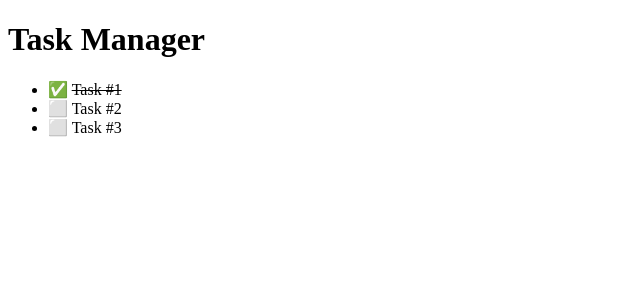
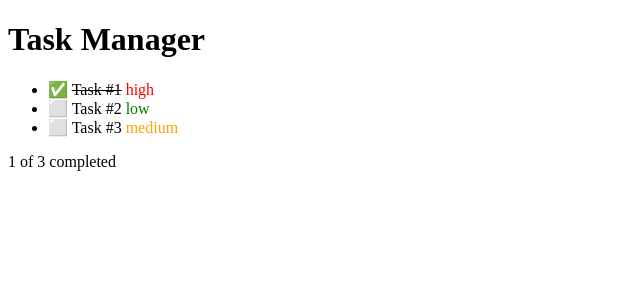
Before and after one commit to marcelloct/task-manager, a React (Vite) app: page / in a window 1280 px wide. Shown: the top 300 px of the page, without its empty margins (0-640 px from the left). Built offline with nearby package versions, Linux system fonts and the light colour scheme.

Commit message:
feat: add task counter and priority level for each task

```diff
--- a/src/App.tsx
+++ b/src/App.tsx
@@ -1,10 +1,11 @@
+import { TaskCounter } from './components/TaskCounter';
+import { TaskList } from './components/TaskList';
 import type { Task } from './types/task';
-import { TaskList } from './components/TaskList';
 
 const initialTasks: Task[] = [
-  { id: 1, title: 'Task #1', completed: true },
-  { id: 2, title: 'Task #2', completed: false },
-  { id: 3, title: 'Task #3', completed: false },
+  { id: 1, title: 'Task #1', completed: true, priority: 'high' },
+  { id: 2, title: 'Task #2', completed: false, priority: 'low' },
+  { id: 3, title: 'Task #3', completed: false, priority: 'medium' },
 ];
 
 function App() {
@@ -12,6 +13,7 @@ function App() {
     <main>
       <h1>Task Manager</h1>
       <TaskList tasks={initialTasks} />
+      <TaskCounter tasks={initialTasks} />
     </main>
   );
 }
--- /dev/null
+++ b/src/components/TaskCounter.tsx
@@ -0,0 +1,14 @@
+import type { Task } from '../types/task';
+
+type TaskCounterProps = {
+  tasks: Task[];
+};
+
+export function TaskCounter({ tasks }: TaskCounterProps) {
+  const completedCount = tasks.filter((task) => task.completed).length;
+  return (
+    <p>
+      {completedCount} of {tasks.length} completed
+    </p>
+  );
+}
--- a/src/components/TaskItem.tsx
+++ b/src/components/TaskItem.tsx
@@ -2,6 +2,12 @@ import type { Task } from '../types/task';
 
 type TaskItemProps = {
   task: Task;
+};
+
+const priorityColors: Record<Task['priority'], string> = {
+  low: 'green',
+  medium: 'orange',
+  high: 'red',
 };
 
 export function TaskItem({ task }: TaskItemProps) {
@@ -12,6 +18,9 @@ export function TaskItem({ task }: TaskItemProps) {
         style={{ textDecoration: task.completed ? 'line-through' : 'none' }}
       >
         {task.title}
+      </span>{' '}
+      <span style={{ color: priorityColors[task.priority] }}>
+        {task.priority}
       </span>
     </li>
   );
--- a/src/types/task.ts
+++ b/src/types/task.ts
@@ -2,4 +2,5 @@ export type Task = {
   id: number;
   title: string;
   completed: boolean;
+  priority: 'low' | 'medium' | 'high';
 };
```
